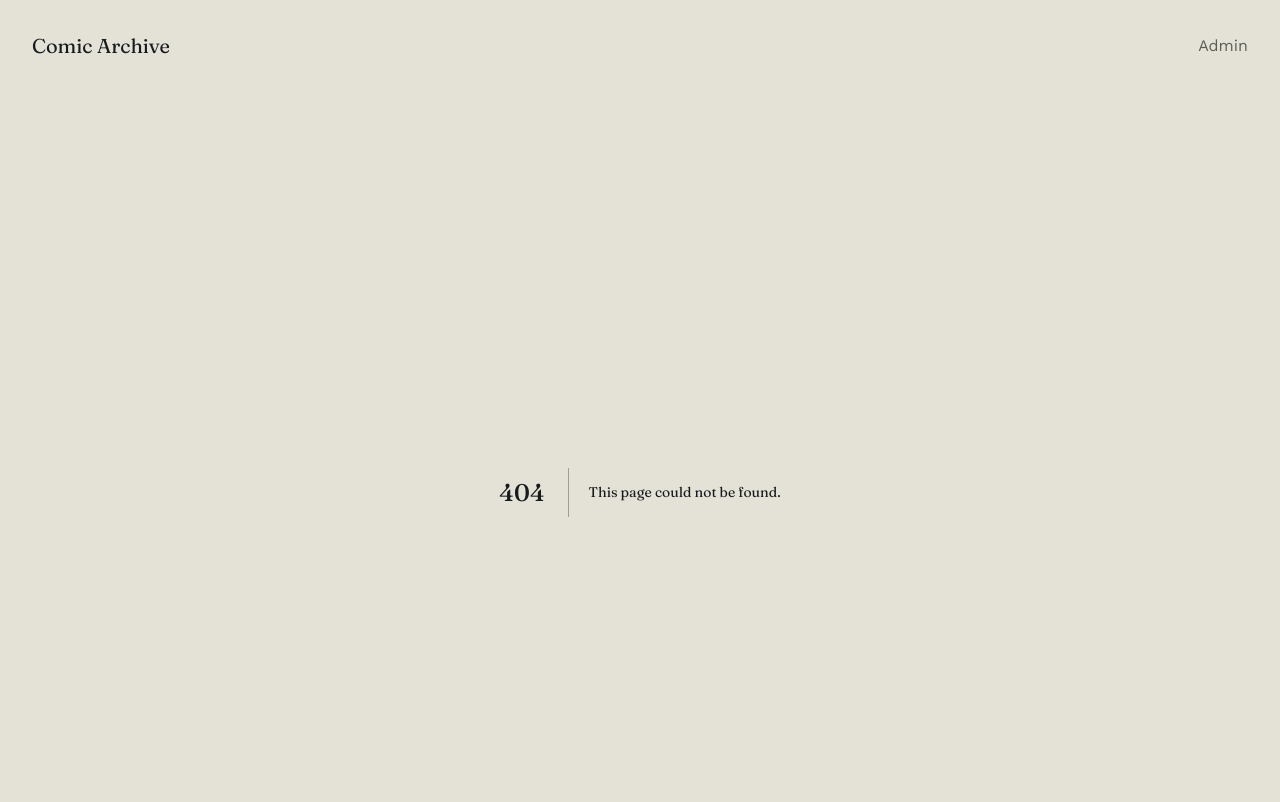
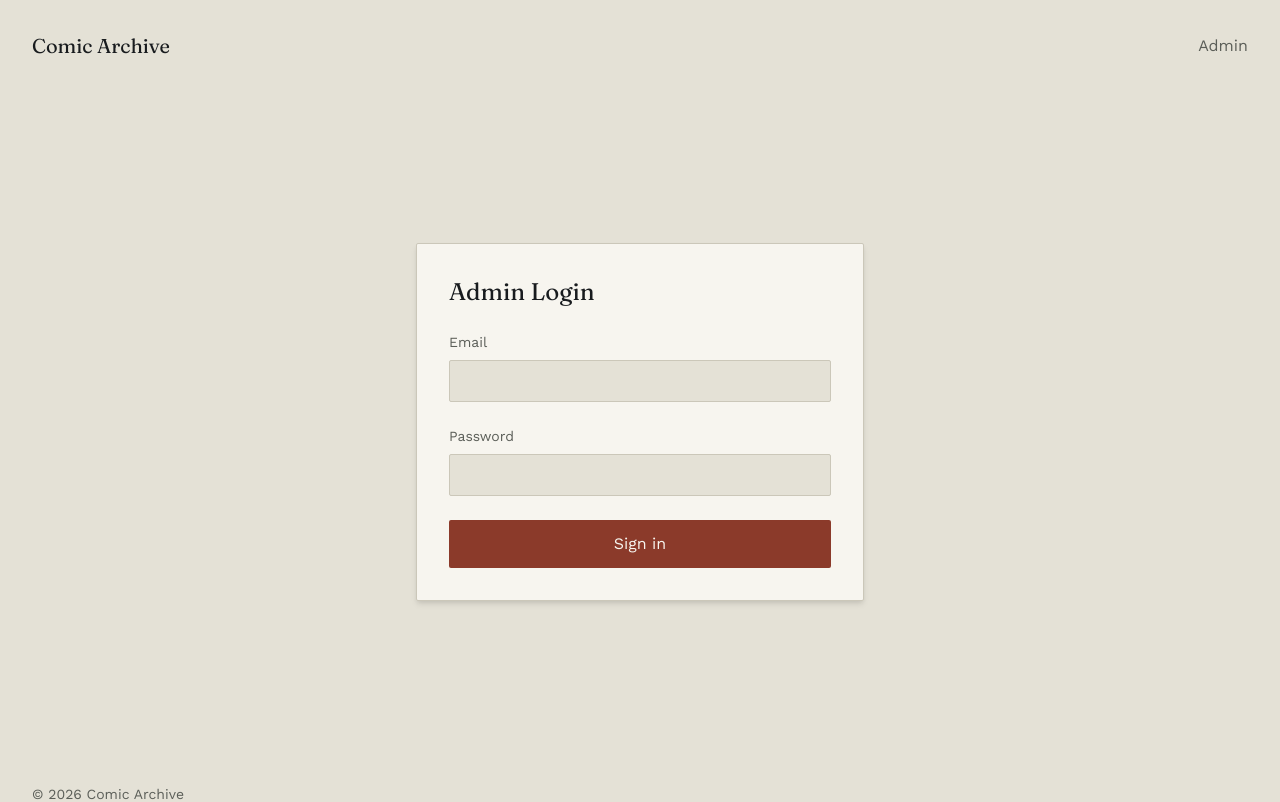
Before and after one commit to Vihangpatil37/Comic-, a Next.js app in the folder frontend/: page /admin/login in a window 1280 px wide. Before the commit this address had no page. Shown: the top 802 px of the page. Built offline with nearby package versions, Linux system fonts and the light colour scheme.

Commit message:
admin login page

```diff
--- /dev/null
+++ b/frontend/app/admin/login/page.tsx
@@ -0,0 +1,76 @@
+"use client";
+
+import { useState } from "react";
+import { useRouter } from "next/navigation";
+import { supabase } from "../../../lib/supabase-client";
+
+export default function AdminLogin() {
+  const router = useRouter();
+  const [email, setEmail] = useState("");
+  const [password, setPassword] = useState("");
+  const [error, setError] = useState("");
+  const [loading, setLoading] = useState(false);
+
+  const handleLogin = async (e: React.FormEvent) => {
+    e.preventDefault();
+    setLoading(true);
+    setError("");
+
+    const { error } = await supabase.auth.signInWithPassword({
+      email,
+      password,
+    });
+
+    if (error) {
+      setError(error.message);
+      setLoading(false);
+    } else {
+      router.push("/admin/comics");
+    }
+  };
+
+  return (
+    <main className="min-h-[calc(100vh-140px)] flex items-center justify-center p-6">
+      <div className="w-full max-w-md bg-paper p-8 border border-hairline rounded shadow-modal">
+        <h1 className="font-display text-2xl mb-6">Admin Login</h1>
+
+        {error && (
+          <div className="mb-6 p-4 bg-oxide/10 text-oxide border border-oxide/20 rounded text-sm">
+            {error}
+          </div>
+        )}
+
+        <form onSubmit={handleLogin} className="space-y-6">
+          <div>
+            <label className="block text-sm text-slate mb-2">Email</label>
+            <input
+              type="email"
+              required
+              value={email}
+              onChange={e => setEmail(e.target.value)}
+              className="w-full bg-vellum border border-hairline rounded px-4 py-2 focus:outline-none focus:border-oxide transition-colors"
+            />
+          </div>
+          <div>
+            <label className="block text-sm text-slate mb-2">Password</label>
+            <input
+              type="password"
+              required
+              value={password}
+              onChange={e => setPassword(e.target.value)}
+              className="w-full bg-vellum border border-hairline rounded px-4 py-2 focus:outline-none focus:border-oxide transition-colors"
+            />
+          </div>
+
+          <button
+            type="submit"
+            disabled={loading}
+            className="w-full bg-oxide text-paper py-3 rounded hover:opacity-90 transition-opacity disabled:opacity-50"
+          >
+            {loading ? "Signing in..." : "Sign in"}
+          </button>
+        </form>
+      </div>
+    </main>
+  );
+}
```
